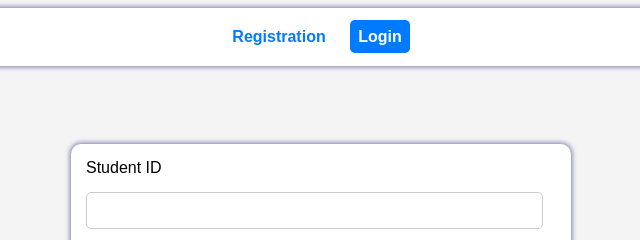
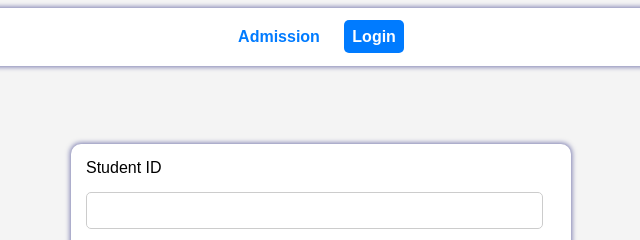
Before and after one commit to MarieMichaella/StudentAdmission, a plain HTML site: page Register.html in a window 1280 px wide. Shown: the top 240 px of the page, 319-959 px from the left. Drawn offline with Linux system fonts and the light colour scheme.

Commit message:
Update Register.html

```diff
--- a/Register.html
+++ b/Register.html
@@ -11,7 +11,7 @@
     <div class="top-menu">
         <div class="container">
             <ul class="nav">
-                <li><a class="nav-link" href="Register.html">Registration</a></li>
+                <li><a class="nav-link" href="Register.html">Admission</a></li>
                 <li><a class="nav-link" id="login" href="index.html">Login</a></li>
             </ul>
         </div>
```
